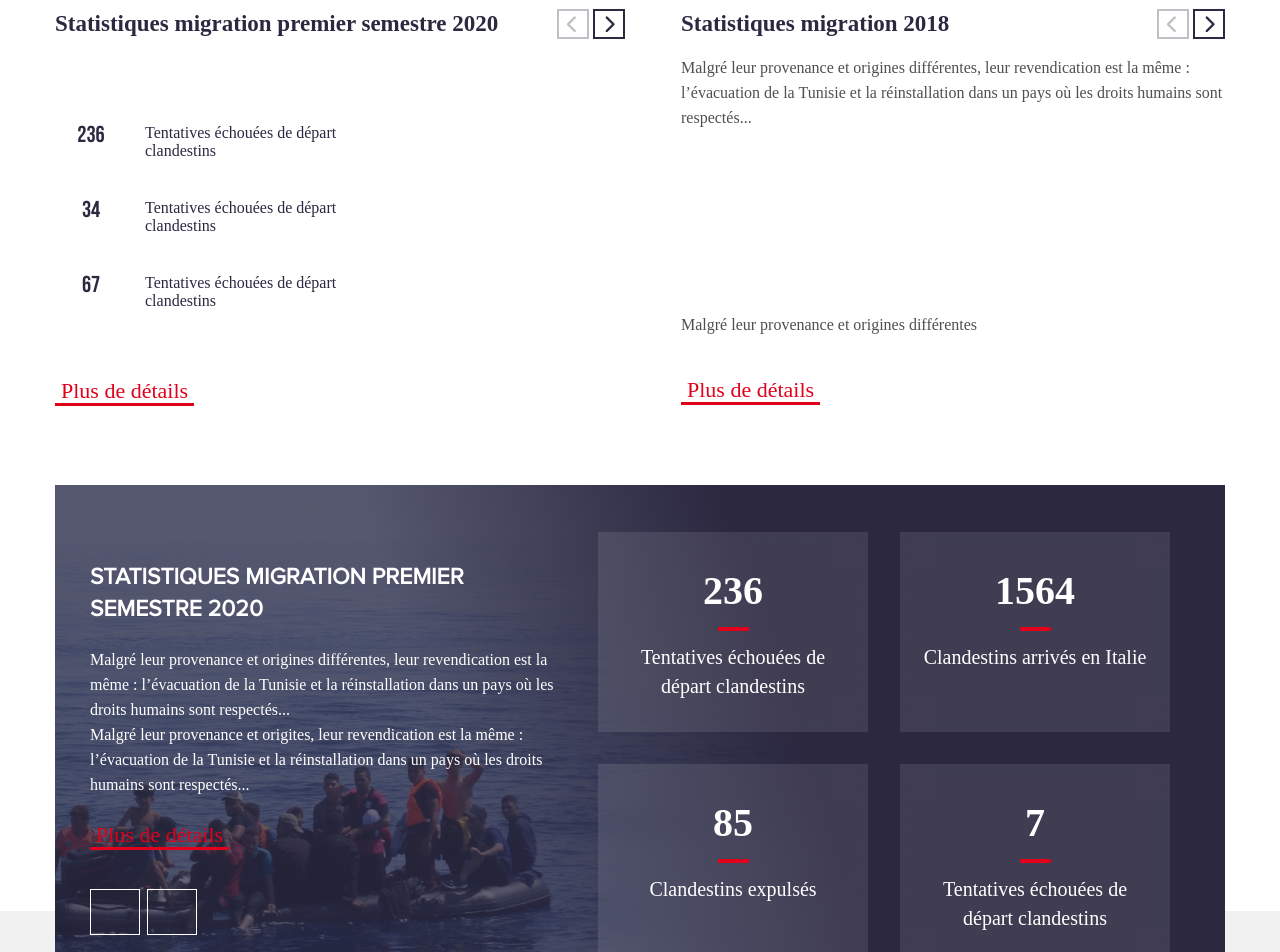
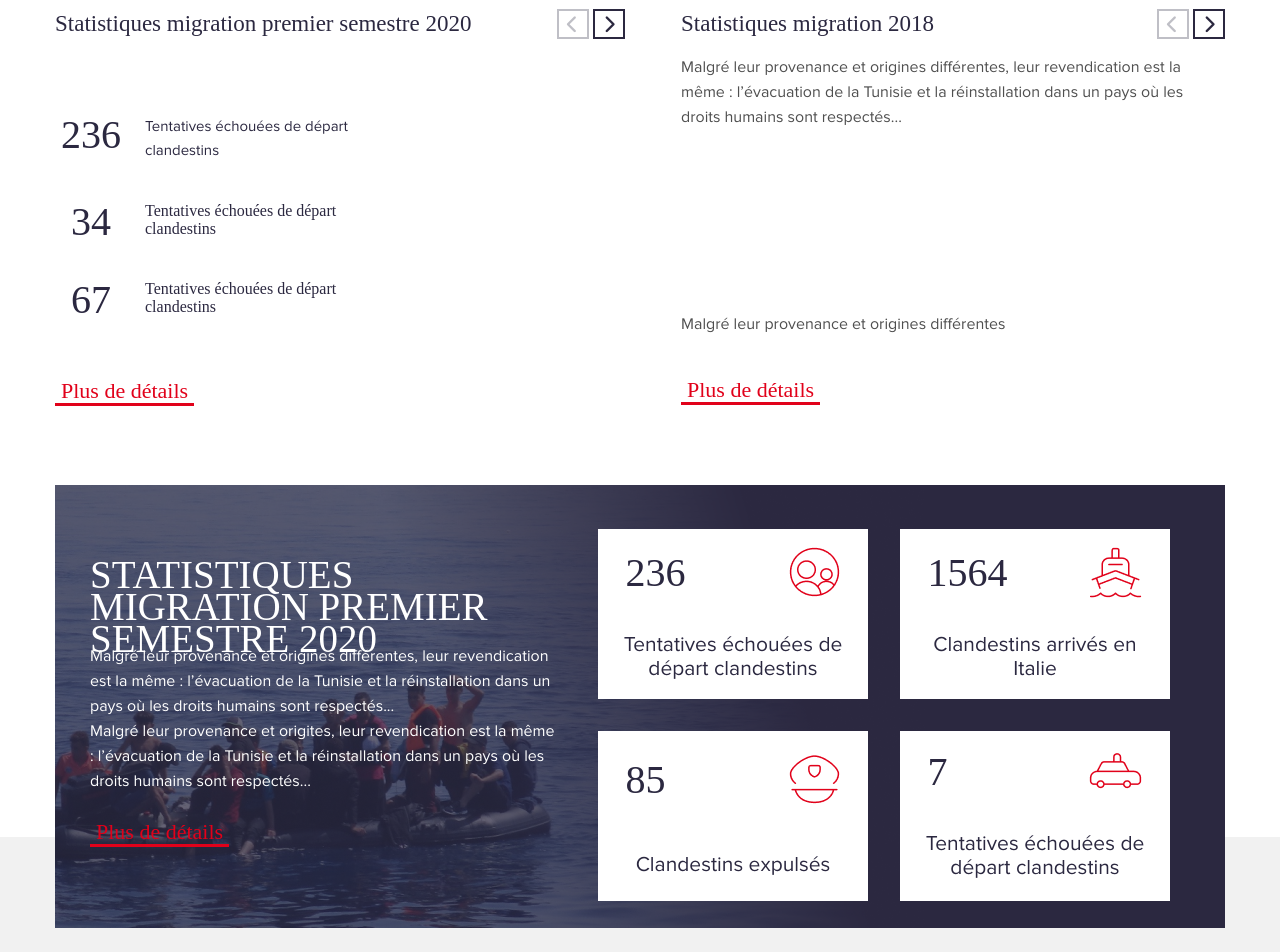
Before and after one commit to tarekguermazi/buildfront0602, a React (Create React App) app: page / in a window 1280 px wide. Shown: the part 820-1772 px from the top of the page. Built offline with nearby package versions, Linux system fonts and the light colour scheme.

Commit message:
stlying the home screen

```diff
--- a/src/App.css
+++ b/src/App.css
@@ -540,9 +540,14 @@
 }
 
 .content__sliderTop > h3 {
-  width: 800px;
+  width: 729px;
   color: var(--white);
   text-shadow: 0px 4px 4px rgba(0, 0, 0, 0.25);
+  font-family: "Bebas Neue";
+  font-style: normal;
+  font-weight: 400;
+  font-size: 47px;
+  line-height: 40px;
 }
 
 /* styling the sliderBottom */
@@ -893,9 +898,11 @@ Styling the archeive verison Mobile  */
 
 .glossaire__detaill {
   padding-top: 5px;
+  font-family: "Proxima Nova";
+  font-style: normal;
   font-weight: 400;
   font-size: 16px;
-  line-height: 24px;
+  line-height: 22px;
   color: var(--violet);
   text-align: center;
   max-width: 700px;
@@ -909,8 +916,8 @@ Styling the archeive verison Mobile  */
   background-position: right 300px bottom -230px;
   background-repeat: no-repeat;
   width: 1170px;
-  height: 517px;
-  padding: 47px 35px 40px;
+  height: 443px;
+  padding: 44px 35px 32px;
   display: flex;
   gap: 37px;
 }
@@ -921,11 +928,12 @@ Styling the archeive verison Mobile  */
 }
 
 .global__header {
-  font-family: "Proxima Nova";
-  font-style: normal;
-  font-weight: 800;
-  font-size: 23px;
+  font-family: "Bebas Neue";
+  font-style: normal;
+  font-weight: 400;
+  font-size: 39px;
   line-height: 32px;
+  text-transform: uppercase;
   color: var(--white);
   padding-top: 30px;
   padding-bottom: 60px;
@@ -944,6 +952,7 @@ Styling the archeive verison Mobile  */
 }
 
 .global__content {
+  font-family: "Proxima Nova";
   margin-top: 25px;
   font-style: normal;
   font-size: 16px;
@@ -960,14 +969,12 @@ Styling the archeive verison Mobile  */
 }
 
 .global__right > div {
-  align-items: baseline;
-  height: 200px;
+  height: 170px;
   display: flex;
   flex-direction: column;
-  color: var(--white);
-  background: rgba(255, 255, 255, 0.1);
-  backdrop-filter: blur(14px);
-  padding: 39px 0;
+  justify-content: space-around;
+  color: var(--violet);
+  background-color: var(--white);
   align-items: center;
 }
 
@@ -986,9 +993,15 @@ Styling the archeive verison Mobile  */
 }
 
 .global__number {
-  font-weight: 700;
+  font-family: "Bebas Neue";
+  font-style: normal;
+  font-weight: 400;
   font-size: 40px;
   line-height: 39px;
+  display: flex;
+  align-items: center;
+  justify-content: space-between;
+  width: 214.81px;
 }
 
 .small__bar {
@@ -1000,9 +1013,11 @@ Styling the archeive verison Mobile  */
 }
 
 .detaill__number {
-  font-weight: 400;
-  font-size: 20px;
-  line-height: 29px;
+  font-family: "Proxima Nova";
+  font-style: normal;
+  font-weight: 400;
+  font-size: 21px;
+  line-height: 24px;
   padding: 0 19px;
   text-align: center;
 }
@@ -1102,10 +1117,11 @@ Styling the archeive verison Mobile  */
 }
 
 .title {
-  font-weight: 700;
+  font-weight: 400;
   font-size: 23px;
   line-height: 33px;
   color: var(--violet);
+  font-family: "Bebas Neue";
 }
 
 .graph__navigate {
@@ -1171,14 +1187,19 @@ Styling the archeive verison Mobile  */
 
 .description__number {
   justify-self: center;
-  font-family: "Proxima Nova";
-  font-style: normal;
-  font-weight: 700;
+  font-style: normal;
+  font-weight: 400;
   font-size: 40px;
   line-height: 39px;
   color: var(--violet);
 }
-
+.description__text {
+  font-family: "Proxima Nova";
+  font-style: normal;
+  font-weight: 400;
+  font-size: 15px;
+  line-height: 24px;
+}
 @media screen and (max-width: 1171px) {
   .statestique__graph {
     display: flex;
@@ -1270,6 +1291,7 @@ Styling the archeive verison Mobile  */
   line-height: 25px;
   padding: 15px 0;
   color: var(--gray2);
+  font-family: "Proxima Nova";
 }
 
 @media screen and (max-width: 1171px) {
@@ -1689,17 +1711,21 @@ Styling the archeive verison Mobile  */
 }
 
 .date {
-  font-weight: 700;
-  font-size: 35px;
+  font-family: "Bebas Neue";
+  font-style: normal;
+  font-weight: 400;
+  font-size: 55px;
   line-height: 39px;
   color: var(--white);
 }
 
 .month {
+  font-family: "Bebas Neue";
+  font-style: normal;
+  font-weight: 400;
   font-size: 25px;
   line-height: 39px;
   color: var(--white);
-  font-weight: 700;
 }
 
 .evenement__description {
@@ -1713,6 +1739,7 @@ Styling the archeive verison Mobile  */
   column-gap: 22px;
   padding: 13px 15px;
   background-color: var(--white);
+  width: 673px;
 }
 
 .evenement__right {
@@ -1733,6 +1760,7 @@ Styling the archeive verison Mobile  */
 .right__date > div {
   font-size: 12px;
   line-height: 15px;
+  font-family: "Proxima Nova";
   color: var(--gray2);
   display: flex;
   align-items: center;
@@ -1741,14 +1769,18 @@ Styling the archeive verison Mobile  */
 }
 
 .righ__desctiption {
+  font-family: "Bebas Neue";
+  font-style: normal;
+  font-weight: 400;
+  font-size: 20px;
+  line-height: 24px;
   padding: 16px 0 6px;
-  font-weight: 700;
-  font-size: 17px;
-  line-height: 24px;
   max-width: 418px;
 }
 
 .right__footer {
+  font-family: "Proxima Nova";
+  font-style: normal;
   font-weight: 400;
   font-size: 14px;
   line-height: 22px;
@@ -1761,6 +1793,7 @@ Styling the archeive verison Mobile  */
   background-color: var(--white);
   margin-left: 28px;
   padding: 24px 16px;
+  width: 369px;
 }
 
 .calendar {
@@ -1793,10 +1826,19 @@ Styling the archeive verison Mobile  */
 
 .calendar__detaill {
   color: var(--white);
-  font-weight: 700;
-  font-size: 18px;
+  font-family: "Bebas Neue";
+  font-style: normal;
+  font-weight: 400;
+  font-size: 20px;
   line-height: 21px;
-  margin: 0 0 14px 16px;
+  margin: 0 0 35px 16px;
+}
+
+.calendar__month .date {
+  color: var(--violet) !important;
+}
+.calendar__month .month {
+  color: var(--violet) !important;
 }
 
 @media screen and (max-width: 1171px) {
@@ -1996,13 +2038,16 @@ Styling the archeive verison Mobile  */
 
 .art__images > div:nth-child(1) {
   position: relative;
-  font-weight: 800;
-  font-size: 35px;
+  font-family: "Bebas Neue";
+  font-style: normal;
+  font-weight: 400;
+  font-size: 40px;
   line-height: 39px;
   color: #2b2840;
   opacity: 0.2;
   transform: rotate(-90deg);
   margin-left: 18px;
+  text-transform: uppercase;
 }
 
 .art__photo {
@@ -2050,6 +2095,8 @@ Styling the archeive verison Mobile  */
 
 .art__detaill {
   text-align: start;
+  font-family: "Proxima Nova";
+  font-style: normal;
   font-weight: 400;
   font-size: 14px;
   line-height: 17px;
@@ -2059,7 +2106,9 @@ Styling the archeive verison Mobile  */
 
 .art__author {
   text-align: start;
-  font-weight: 700;
+  font-family: "Bebas Neue";
+  font-style: normal;
+  font-weight: 400;
   font-size: 20px;
   line-height: 24px;
   color: var(--violet);
--- a/src/index.css
+++ b/src/index.css
@@ -51,12 +51,12 @@ h1 {
 }
 
 h2 {
-  font-family: "Bebas Neue Pro";
-  font-size: 35px;
+  font-family: "Bebas Neue";
+  font-size: 40px;
   line-height: 39px;
-  font-weight: 800;
   color: var(--violet);
   text-transform: uppercase;
+  font-weight: 400;
 }
 
 h3 {
--- a/src/view/Home/Home.tsx
+++ b/src/view/Home/Home.tsx
@@ -44,6 +44,10 @@ import {
   member,
   down__footer,
   instagram,
+  users,
+  sheep,
+  clandestins,
+  car,
 } from "src/assets/images";
 function Home() {
   return (
@@ -54,7 +58,7 @@ function Home() {
         <img src={calendar__bttom} alt='' />
       </div>
       <div className='app__header'>
-        <div className='header__content'>
+        <div className='header__content' style={{ height: 549 }}>
           <div className='content'>
             <div className='content__imagePrincipale'>
               <img
@@ -150,17 +154,25 @@ function Home() {
               <div className='graph__description'>
                 <div className='descripition__left'>
                   <div>
-                    <div className='description__number'>236</div>
+                    <div className='description__number'>
+                      <h2>236</h2>
+                    </div>
                     <div className='description__text'>
                       Tentatives échouées de départ clandestins
                     </div>
                   </div>
                   <div>
-                    <div className='description__number'>34</div>
+                    <div className='description__number'>
+                      {" "}
+                      <h2> 34</h2>
+                    </div>
                     Tentatives échouées de départ clandestins
                   </div>
                   <div>
-                    <div className='description__number'>67</div>
+                    <div className='description__number'>
+                      {" "}
+                      <h2> 67</h2>
+                    </div>
                     Tentatives échouées de départ clandestins
                   </div>
                 </div>
@@ -214,46 +226,37 @@ function Home() {
                 pays où les droits humains sont respectés...
               </div>
               <div className='global__button'>Plus de détails</div>
-              <div className='global__navigations'>
-                <div className='arrow__left'>
-                  <img
-                    className='lazyload'
-                    src={arrow__right}
-                    alt='arrow__right Icon'
-                  />
-                </div>
-                <div className='arrow__right'>
-                  <img
-                    className='lazyload'
-                    src={arrow__left}
-                    alt='arrow__left Icon'
-                  />
-                </div>
-              </div>
             </div>
             <div className='global__right'>
               <div>
-                <div className='global__number'>236</div>
-                <div className='small__bar' />
+                <div className='global__number'>
+                  236
+                  <img src={users} alt='' />
+                </div>
                 <div className='detaill__number'>
                   Tentatives échouées de départ clandestins
                 </div>
               </div>
               <div>
-                <div className='global__number'>1564</div>
-                <div className='small__bar' />
+                <div className='global__number'>
+                  1564
+                  <img src={sheep} alt='' />
+                </div>
                 <div className='detaill__number'>
                   Clandestins arrivés en Italie
                 </div>
               </div>
               <div>
-                <div className='global__number'>85</div>
-                <div className='small__bar' />
+                <div className='global__number'>
+                  85
+                  <img src={clandestins} alt='' />
+                </div>
                 <div className='detaill__number'>Clandestins expulsés</div>
               </div>
               <div>
-                <div className='global__number'>7</div>
-                <div className='small__bar' />
+                <div className='global__number'>
+                  7<img src={car} alt='' />
+                </div>
                 <div className='detaill__number'>
                   Tentatives échouées de départ clandestins
                 </div>
@@ -681,7 +684,7 @@ function Home() {
             Lorem ipsum dolor sit amet, consectetur adipiscing elit. Nulla
             cursus et augue id consequat. Suspendisse sodales est lectus...
           </div>
-          <div className='global__button'>Plus de détails</div>
+          <div className='global__button'>Découvrir</div>
         </div>
         {/* <div className='vue'>
           <div className='vue__header'>Les plus lus cette semaine</div>
```
